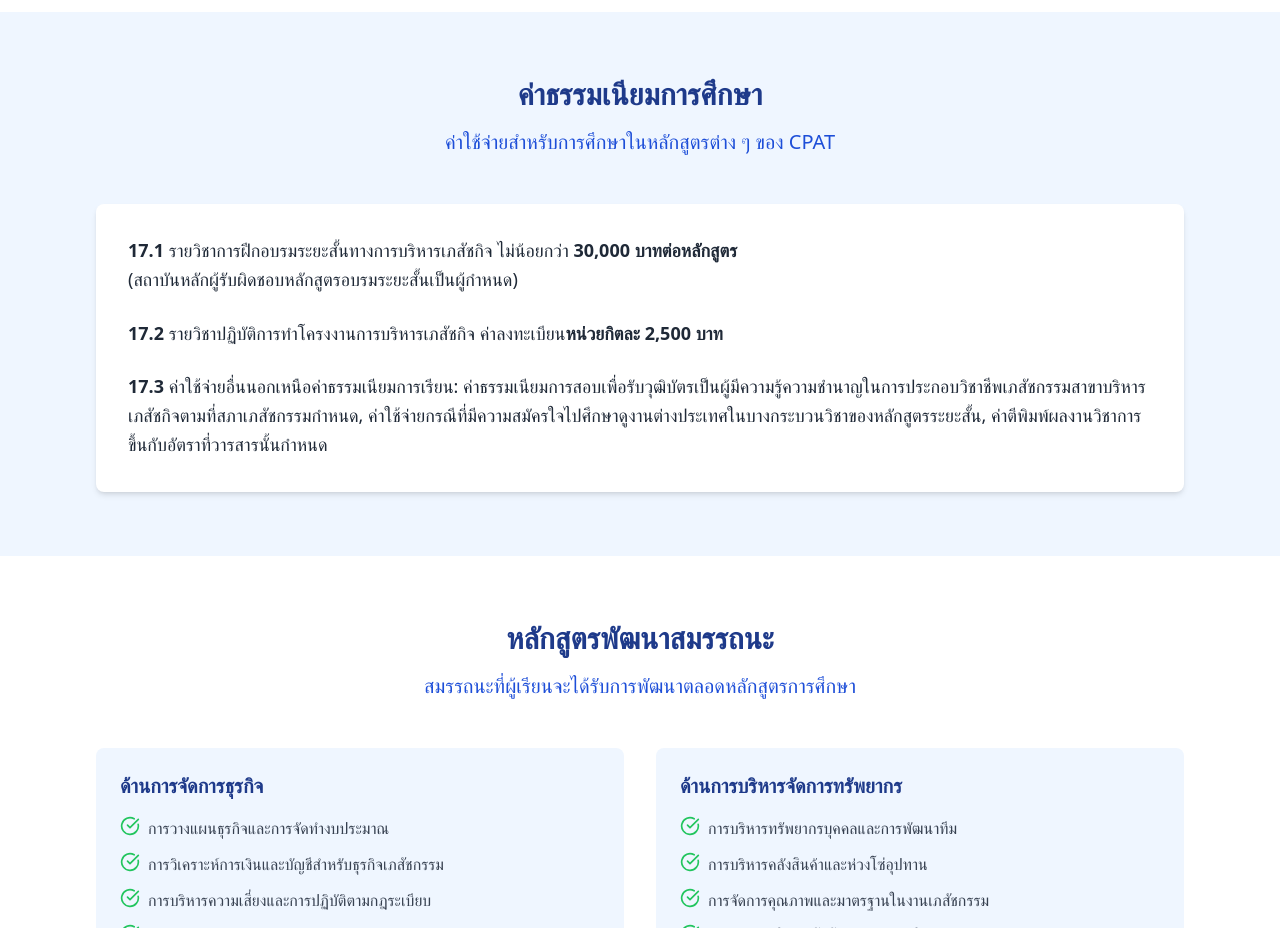
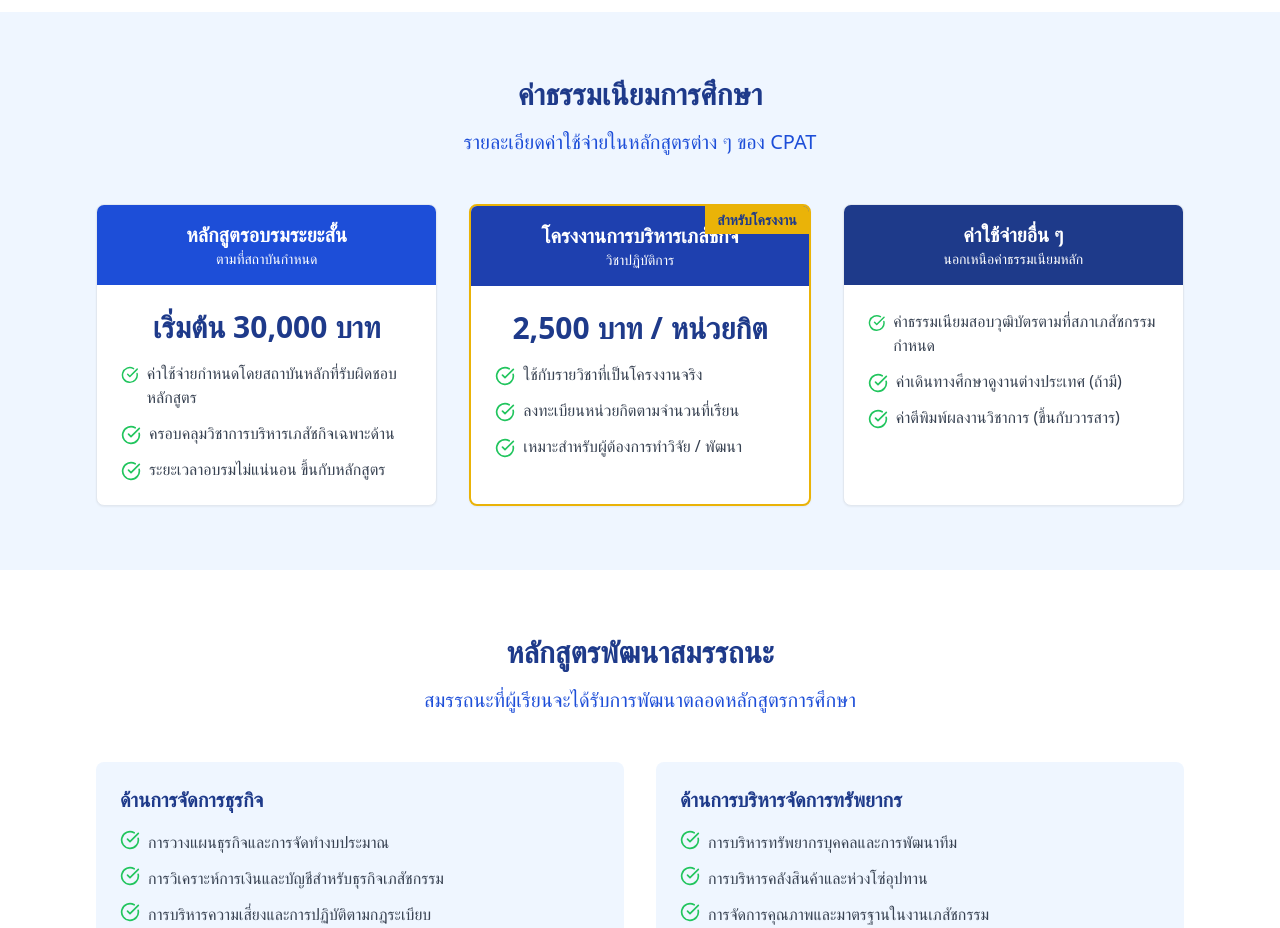
Before and after one commit to wirunw/cpat-pharma-connect, a React (Vite) app: page /admission in a window 1280 px wide. Shown: the part 860-1788 px from the top of the page. Built offline with nearby package versions, Linux system fonts and the light colour scheme.

Commit message:
Code edited in Lovable Code Editor
Edited UI in Lovable

```diff
--- a/src/pages/Admission.tsx
+++ b/src/pages/Admission.tsx
@@ -93,24 +93,87 @@ const Admission = () => {
           <div className="text-center mb-12">
             <h2 className="text-3xl font-bold text-blue-900 mb-4">ค่าธรรมเนียมการศึกษา</h2>
             <p className="text-xl text-blue-700 max-w-3xl mx-auto">
-        ค่าใช้จ่ายสำหรับการศึกษาในหลักสูตรต่าง ๆ ของ CPAT
+              รายละเอียดค่าใช้จ่ายในหลักสูตรต่าง ๆ ของ CPAT
             </p>
           </div>
 
-    <div className="bg-white p-8 rounded-lg shadow-md text-gray-800 space-y-6 text-lg leading-relaxed">
-      <p>
-        <strong>17.1</strong> รายวิชาการฝึกอบรมระยะสั้นทางการบริหารเภสัชกิจ ไม่น้อยกว่า <strong>30,000 บาทต่อหลักสูตร</strong><br />
-        (สถาบันหลักผู้รับผิดชอบหลักสูตรอบรมระยะสั้นเป็นผู้กำหนด)
-      </p>
-      <p>
-        <strong>17.2</strong> รายวิชาปฏิบัติการทำโครงงานการบริหารเภสัชกิจ ค่าลงทะเบียน<strong>หน่วยกิตละ 2,500 บาท</strong>
-      </p>
-      <p>
-        <strong>17.3</strong> ค่าใช้จ่ายอื่นนอกเหนือค่าธรรมเนียมการเรียน:
-        ค่าธรรมเนียมการสอบเพื่อรับวุฒิบัตรเป็นผู้มีความรู้ความชำนาญในการประกอบวิชาชีพเภสัชกรรมสาขาบริหารเภสัชกิจตามที่สภาเภสัชกรรมกำหนด,
-        ค่าใช้จ่ายกรณีที่มีความสมัครใจไปศึกษาดูงานต่างประเทศในบางกระบวนวิชาของหลักสูตรระยะสั้น,
-        ค่าตีพิมพ์ผลงานวิชาการ ขึ้นกับอัตราที่วารสารนั้นกำหนด
-      </p>
+          <div className="grid grid-cols-1 md:grid-cols-3 gap-8">
+            {/* Card 1 */}
+            <Card className="overflow-hidden">
+              <div className="bg-blue-700 text-white p-4 text-center">
+                <h3 className="text-xl font-bold">หลักสูตรอบรมระยะสั้น</h3>
+                <p className="text-sm">ตามที่สถาบันกำหนด</p>
+              </div>
+              <CardContent className="p-6 space-y-4">
+                <p className="text-3xl font-bold text-blue-900 text-center">เริ่มต้น 30,000 บาท</p>
+                <ul className="space-y-3 text-gray-700">
+                  <li className="flex items-start">
+                    <CheckCircle className="w-5 h-5 text-green-500 mr-2 mt-1" />
+                    ค่าใช้จ่ายกำหนดโดยสถาบันหลักที่รับผิดชอบหลักสูตร
+                  </li>
+                  <li className="flex items-start">
+                    <CheckCircle className="w-5 h-5 text-green-500 mr-2 mt-1" />
+                    ครอบคลุมวิชาการบริหารเภสัชกิจเฉพาะด้าน
+                  </li>
+                  <li className="flex items-start">
+                    <CheckCircle className="w-5 h-5 text-green-500 mr-2 mt-1" />
+                    ระยะเวลาอบรมไม่แน่นอน ขึ้นกับหลักสูตร
+                  </li>
+                </ul>
+              </CardContent>
+            </Card>
+
+            {/* Card 2 */}
+            <Card className="overflow-hidden border-2 border-yellow-500 relative">
+              <div className="absolute top-0 right-0 bg-yellow-500 text-blue-900 py-1 px-3 text-sm font-bold">
+                สำหรับโครงงาน
+              </div>
+              <div className="bg-blue-800 text-white p-4 text-center">
+                <h3 className="text-xl font-bold">โครงงานการบริหารเภสัชกิจ</h3>
+                <p className="text-sm">วิชาปฏิบัติการ</p>
+              </div>
+              <CardContent className="p-6 space-y-4">
+                <p className="text-3xl font-bold text-blue-900 text-center">2,500 บาท / หน่วยกิต</p>
+                <ul className="space-y-3 text-gray-700">
+                  <li className="flex items-start">
+                    <CheckCircle className="w-5 h-5 text-green-500 mr-2 mt-1" />
+                    ใช้กับรายวิชาที่เป็นโครงงานจริง
+                  </li>
+                  <li className="flex items-start">
+                    <CheckCircle className="w-5 h-5 text-green-500 mr-2 mt-1" />
+                    ลงทะเบียนหน่วยกิตตามจำนวนที่เรียน
+                  </li>
+                  <li className="flex items-start">
+                    <CheckCircle className="w-5 h-5 text-green-500 mr-2 mt-1" />
+                    เหมาะสำหรับผู้ต้องการทำวิจัย / พัฒนา
+                  </li>
+                </ul>
+              </CardContent>
+            </Card>
+
+            {/* Card 3 */}
+            <Card className="overflow-hidden">
+              <div className="bg-blue-900 text-white p-4 text-center">
+                <h3 className="text-xl font-bold">ค่าใช้จ่ายอื่น ๆ</h3>
+                <p className="text-sm">นอกเหนือค่าธรรมเนียมหลัก</p>
+              </div>
+              <CardContent className="p-6 space-y-4">
+                <ul className="space-y-3 text-gray-700 text-base">
+                  <li className="flex items-start">
+                    <CheckCircle className="w-5 h-5 text-green-500 mr-2 mt-1" />
+                    ค่าธรรมเนียมสอบวุฒิบัตรตามที่สภาเภสัชกรรมกำหนด
+                  </li>
+                  <li className="flex items-start">
+                    <CheckCircle className="w-5 h-5 text-green-500 mr-2 mt-1" />
+                    ค่าเดินทางศึกษาดูงานต่างประเทศ (ถ้ามี)
+                  </li>
+                  <li className="flex items-start">
+                    <CheckCircle className="w-5 h-5 text-green-500 mr-2 mt-1" />
+                    ค่าตีพิมพ์ผลงานวิชาการ (ขึ้นกับวารสาร)
+                  </li>
+                </ul>
+              </CardContent>
+            </Card>
           </div>
         </div>
       </section>
```
Lines whose indentation alone changed are shown as unchanged.
